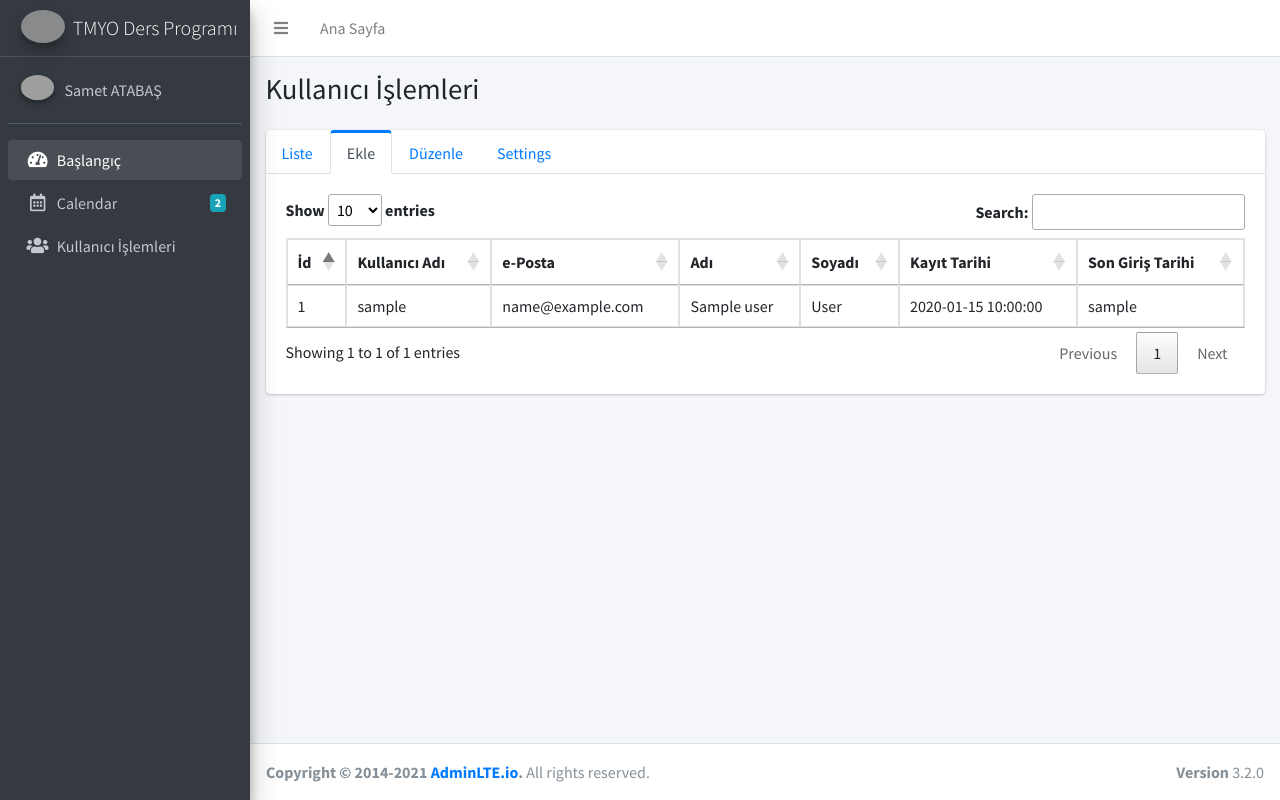
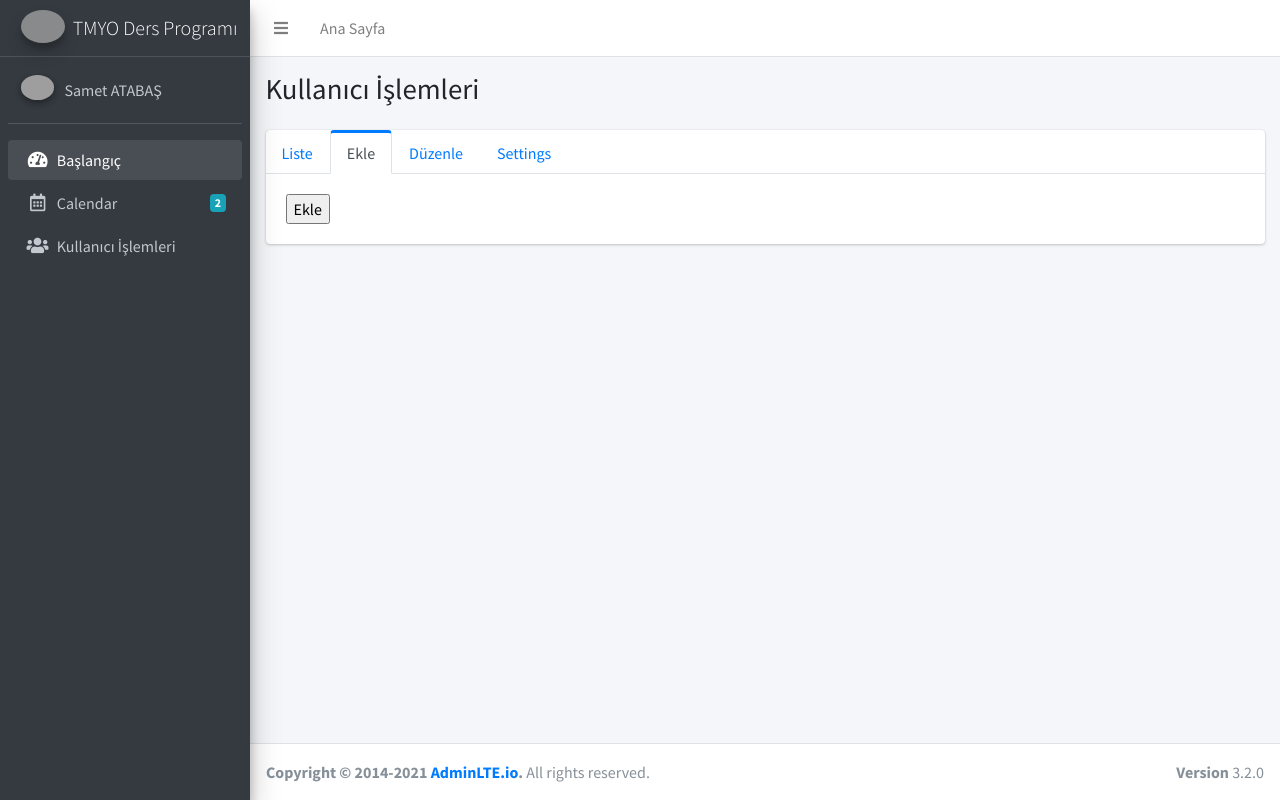
Before and after one commit to GiresunTBMYOBilgisayarProgramciligi/schedulemaker, a PHP site: template App/Views/admin/users.php in a window 1280 px wide, after a click on "Ekle". Run offline with PHP 8.4, Linux system fonts and the light colour scheme; the template is opened without the code that fills it: most values are stand-ins (such as "Sample title", 1, 10 or a date in 2020); some libraries are stand-ins or nearby versions; grey boxes are pictures that could not be loaded.

Commit message:
tab id düzenlendi

```diff
--- a/App/Views/admin/users.php
+++ b/App/Views/admin/users.php
@@ -123,7 +123,7 @@ $l=new \App\Models\Lecturer();
                                             <?php endforeach; ?></tbody>
                                         </table>
                                     </div>
-                                    <div class="tab-pane fade" id="custom-tabs-four-profile" role="tabpanel" aria-labelledby="custom-tabs-four-profile-tab">
+                                    <div class="tab-pane fade" id="user-action-add-tabContent" role="tabpanel" aria-labelledby="custom-tabs-four-profile-tab">
                                         <form action="/ajax/addNewUser" method="post" class="ajaxForm" >
 
                                             <input type="submit" value="Ekle">
```
